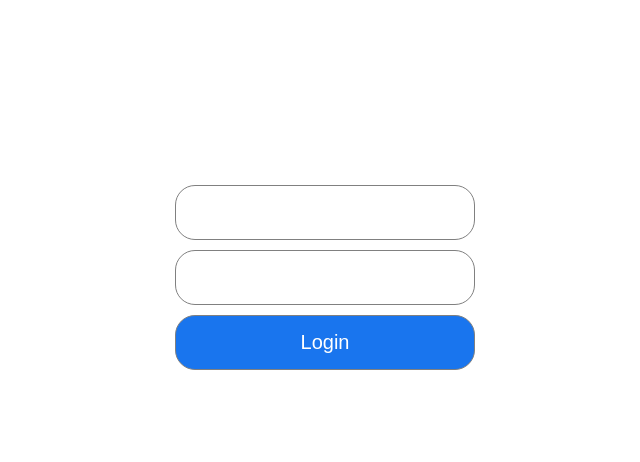
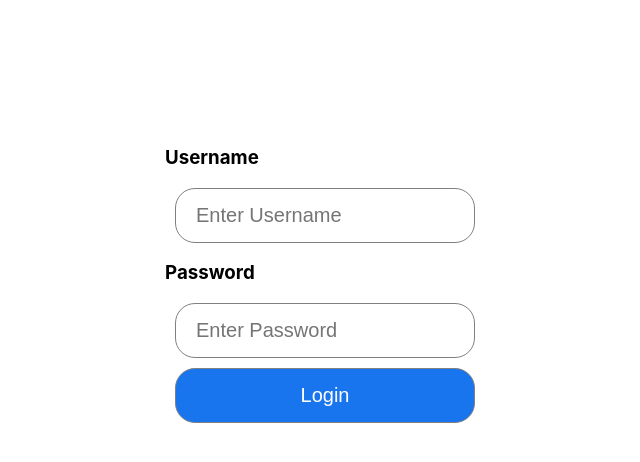
Before and after one commit to Pratham82/nextjs-crash-course, a Next.js app: page /login in a window 1280 px wide. Shown: the top 462 px of the page, without its empty margins (315-955 px from the left). Built offline with nearby package versions, Linux system fonts and the light colour scheme.

Commit message:
refactor: implemented auth

```diff
--- a/pages/login.tsx
+++ b/pages/login.tsx
@@ -1,5 +1,12 @@
 import React, { useState } from 'react'
 import styles from '../styles/login.module.scss'
+import {
+  ButtonEvent,
+  InputEvent,
+  InitialForm,
+  FormsSubmitEvent,
+} from '../types/types'
+import Router from 'next/router'
 
 export default function Login() {
   const initialForm = {
@@ -8,33 +15,71 @@ export default function Login() {
   }
   // const [userName, setUserName] = useState('')
   // const [password, setPassword] = useState('')
-  const [form, setForm] = useState(initialForm)
-  const handleChange = (e: React.ChangeEvent<HTMLInputElement>) => {
+  const [form, setForm] = useState<InitialForm>(initialForm)
+  const [message, setMessage] = useState<String>('')
+  const handleChange = (e: InputEvent) => {
     const { name, value } = e.target
     e.preventDefault()
     setForm({ ...form, [name]: value })
   }
+
+  const submitForm = (e: FormsSubmitEvent) => {
+    e.preventDefault()
+    const authenticate = async () => {
+      const res = await fetch('/api/login', {
+        method: 'POST',
+        body: JSON.stringify({
+          username: form.username,
+          password: form.password,
+        }),
+        headers: { 'Content-Type': 'application/json' },
+      })
+      const { token, success, message } = await res.json()
+      console.log({ success, message })
+      if (success === true) {
+        // redirect to authenticated page
+        Router.push('/home')
+        console.log(token)
+
+        // Add token in local storage
+      }
+      success === true ? Router.push('/home') : setMessage(message)
+      setForm(initialForm)
+    }
+
+    authenticate()
+  }
+
   return (
     <div className={styles.loginContainer}>
-      <form method="POST" action="/api/login">
+      {/* <form method="POST" action="/api/login"> */}
+      <form>
+        <h3>Username</h3>
         <input
           name="username"
           type="text"
           value={form.username}
+          placeholder="Enter Username"
+          onChange={handleChange}
+          className={styles.input}
+        />
+        <h3>Password</h3>
+        <input
+          name="password"
+          type="password"
+          value={form.password}
+          placeholder="Enter Password"
           onChange={handleChange}
           className={styles.input}
         />
         <input
-          name="password"
-          type="password"
-          value={form.password}
-          onChange={handleChange}
-          className={styles.input}
+          type="submit"
+          value="Login"
+          className={styles.submitBtn}
+          onClick={e => submitForm(e)}
         />
-        <input type="submit" value="Login" className={styles.submitBtn} />
-        <p>{form.username}</p>
-        <p>{form.password}</p>
       </form>
+      {message && <h2>{message}</h2>}
     </div>
   )
 }
```
